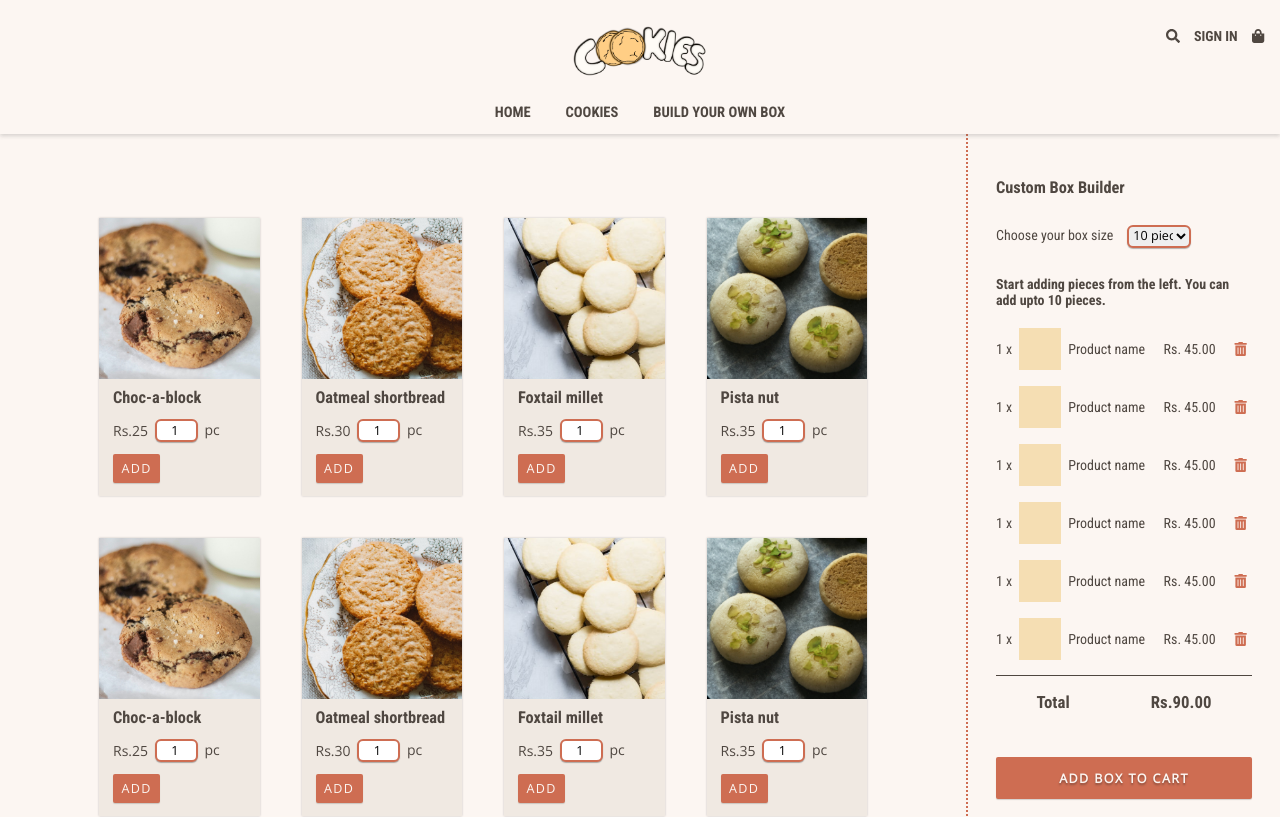
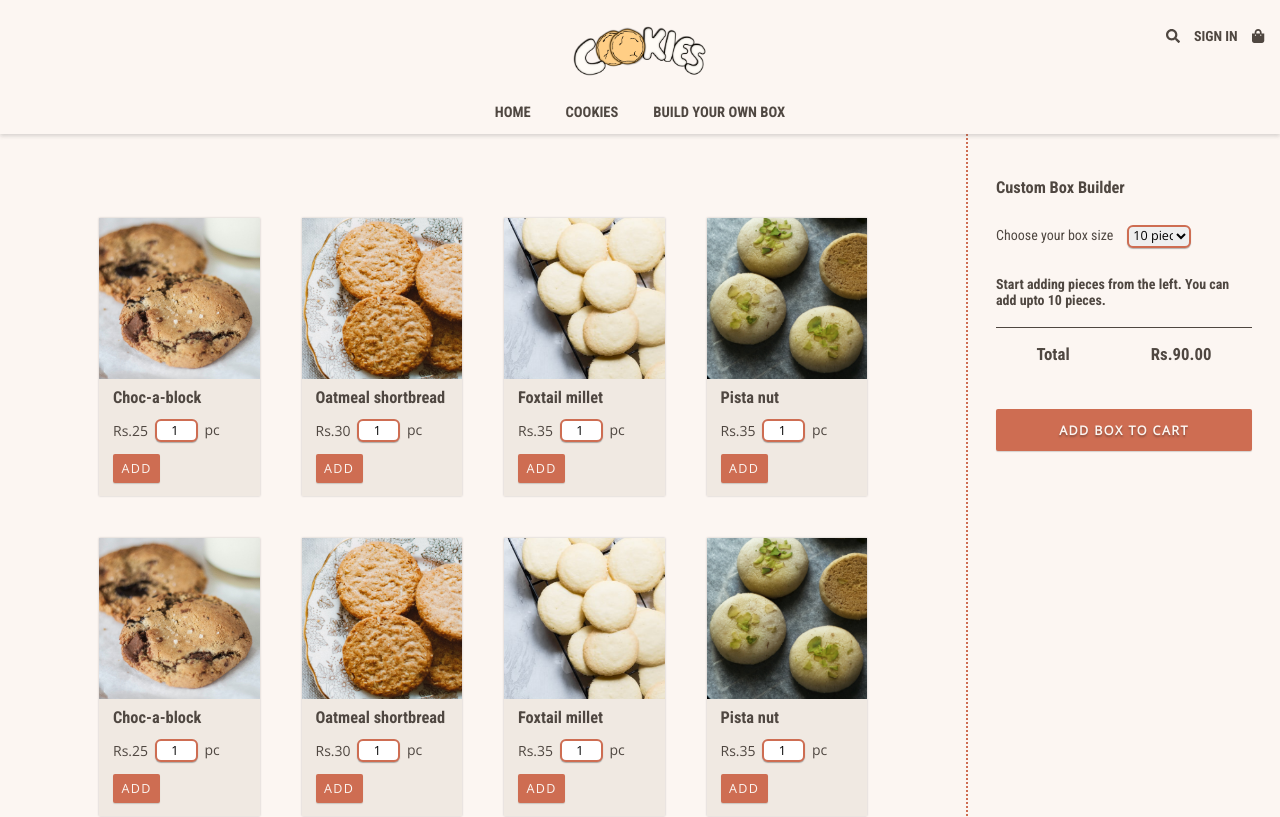
Before and after one commit to crisner/cookies-e-commerce-website, a React app: page /build-a-box in a window 1280 px wide. Shown: the top 817 px of the page. Built offline with nearby package versions, Linux system fonts and the light colour scheme.

Commit message:
Feature to add a piece to the box builder

```diff
--- a/src/BoxItem.tsx
+++ b/src/BoxItem.tsx
@@ -1,16 +1,19 @@
 import React from 'react';
+import { connect } from 'react-redux';
 import { FontAwesomeIcon } from '@fortawesome/react-fontawesome';
 import { faTrashAlt } from '@fortawesome/free-solid-svg-icons';
 
-const BoxItem = (): JSX.Element => (
+const BoxItem = ({selectedPiece}): JSX.Element => (
   <div className="box-item">
-    <p className="selected-quantity">1 x</p>
-    <div className="preview-img"></div>
-    <p className="product-name">Product name</p>
-    <p className="product-cost">Rs. 45.00</p>
+    <p className="selected-quantity">{selectedPiece.quantity} x</p>
+    <div className="preview-img" style={{contain: 'content'}}>
+      <img src={selectedPiece.image} alt={`Image of ${selectedPiece.name} cookies`} style={{width: '4rem'}} />
+    </div>
+    <p className="product-name">{selectedPiece.name}</p>
+    <p className="product-cost">Rs. {selectedPiece.price}</p>
     <FontAwesomeIcon className="product-remove" icon={faTrashAlt} />
     {/* <button className="btn-add product-remove">X</button> */}
   </div>
 )
 
-export default BoxItem;
+export default connect()(BoxItem);
--- a/src/BuildABox.tsx
+++ b/src/BuildABox.tsx
@@ -1,7 +1,9 @@
 import React, { useState } from 'react';
+import { connect } from 'react-redux';
+import { getSelectedPieces } from './redux/selectors';
 import BoxItem from './BoxItem';
 
-const BuildABox = (): JSX.Element => {
+const BuildABox = ({selectedPieces}): JSX.Element => {
   const [boxSize, setBoxSize] = useState(10);
 
   return (
@@ -14,12 +16,11 @@ const BuildABox = (): JSX.Element => {
         <option value="25">25 pieces</option>
       </select>
       <h4>Start adding pieces from the left. You can add upto {boxSize} pieces.</h4>
-      <BoxItem />
-      <BoxItem />
-      <BoxItem />
-      <BoxItem />
-      <BoxItem />
-      <BoxItem />
+      {selectedPieces && selectedPieces.length
+      ? selectedPieces.map((item, index) => {
+          return <BoxItem key={item.id + index} selectedPiece={item} />;
+        })
+      : null}
       <div className="total">
         <p>Total</p>
         <p>Rs.90.00</p>
@@ -29,4 +30,9 @@ const BuildABox = (): JSX.Element => {
   )
 }
 
-export default BuildABox;
+const mapStateToProps = state => {
+  const selectedPieces = getSelectedPieces(state);
+  return {selectedPieces};
+}
+
+export default connect(mapStateToProps)(BuildABox);
--- a/src/ProductListItem.tsx
+++ b/src/ProductListItem.tsx
@@ -1,4 +1,6 @@
 import React, { useState, useRef } from 'react';
+import { connect } from 'react-redux';
+import { addPiece } from './redux/actions';
 import { FontAwesomeIcon } from '@fortawesome/react-fontawesome';
 import { faEye } from '@fortawesome/free-regular-svg-icons';
 import ProductDescriptionModal from './ProductDescriptionModal';
@@ -10,7 +12,8 @@ interface ProductListItemType {
   image: string,
   price: number,
   type: string,
-  description?: string
+  description?: string,
+  addPiece: object
 }
 
 const ProductListItem = (props: ProductListItemType): JSX.Element => {
@@ -41,7 +44,19 @@ const ProductListItem = (props: ProductListItemType): JSX.Element => {
           <div className="product-details">
             <ProductControls inputId="product-quantity"
             type={props.type} price={props.price} quantity={quantity} handler={dataHandler} />
-            <button className="btn-add">Add</button>
+            <button className="btn-add" onClick={() => {
+              if(typeof props.addPiece === 'function') {
+                props.addPiece({
+                  id: props.id,
+                  name: props.name,
+                  image: props.image,
+                  price: props.price * quantity,
+                  quantity: quantity,
+                })
+              } else {
+                throw new Error('Expected action to be a function.');
+              }
+            }}>Add</button>
           </div>
         </div>
       </div>
@@ -61,4 +76,10 @@ const ProductListItem = (props: ProductListItemType): JSX.Element => {
   </>
 )}
 
-export default ProductListItem;
+const mapDispatchToProps = dispatch => {
+  return {
+    addPiece: (data) => dispatch(addPiece(data))
+  }
+}
+
+export default connect(null, mapDispatchToProps)(ProductListItem);
--- a/src/redux/selectors.tsx
+++ b/src/redux/selectors.tsx
@@ -1 +1 @@
-export const getSelectedPieces = store => store.selectedPieces;
+export const getSelectedPieces = store => store.boxBuilder.selectedPieces;
```
